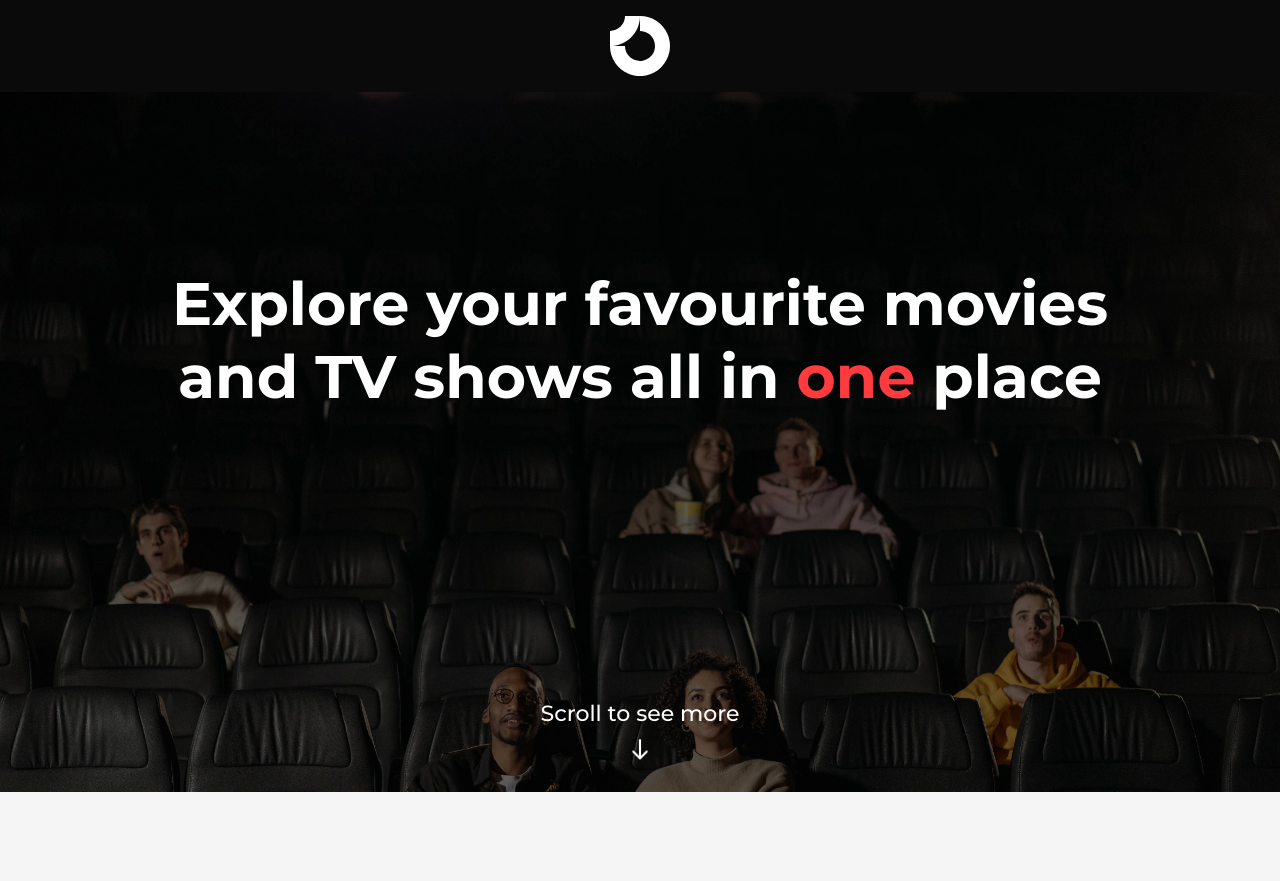
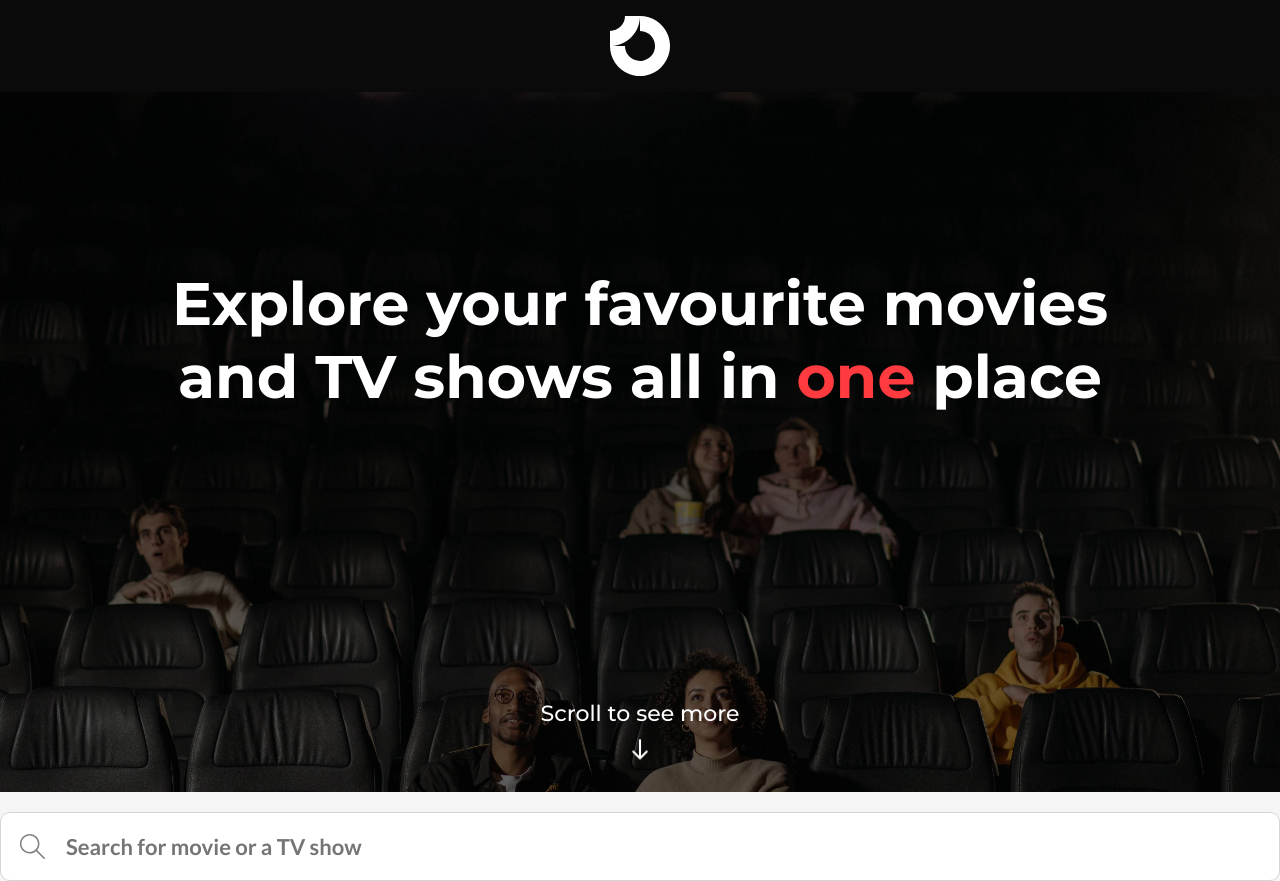
Before and after one commit to dtomicic/movies-website, a Next.js app: page / in a window 1280 px wide. Before the commit the page ends 800 px from the top, so only its background shows below. Built offline with nearby package versions, Linux system fonts and the light colour scheme.

Commit message:
Input box component created

```diff
--- /dev/null
+++ b/components/Icons/MagnifierIcon/index.tsx
@@ -0,0 +1,31 @@
+import { MagnifierIconStyled } from "./style";
+
+const MagnifierIcon = () => {
+
+	return (
+		<MagnifierIconStyled>
+			<svg
+				width="15"
+				height="15"
+				viewBox="0 0 15 15"
+				fill="none"
+				xmlns="http://www.w3.org/2000/svg"
+			>
+				<g clip-path="url(#clip0_10_64)">
+					<path
+						d="M14.8628 14.1949L10.3082 9.61241C11.1571 8.59569 11.6687 7.28764 11.6687 5.85936C11.6687 2.62334 9.04534 -1.52588e-05 5.80933 -1.52588e-05C2.57331 -1.52588e-05 -0.0500488 2.62334 -0.0500488 5.85936C-0.0500488 9.09538 2.57331 11.7187 5.80933 11.7187C7.27956 11.7187 8.62253 11.1759 9.65144 10.2811L14.1997 14.858C14.3828 15.041 14.6797 15.041 14.8628 14.858C15.0456 14.6749 15.0456 14.3782 14.8628 14.1949H14.8628ZM5.80933 10.789C3.08683 10.789 0.879717 8.58186 0.879717 5.85936C0.879717 3.13686 3.08683 0.92975 5.80933 0.92975C8.53183 0.92975 10.7389 3.13686 10.7389 5.85936C10.7389 8.58186 8.53183 10.789 5.80933 10.789Z"
+						fill="black"
+						fill-opacity="0.5"
+					/>
+				</g>
+				<defs>
+					<clipPath id="clip0_10_64">
+						<rect width="15" height="15" fill="white" />
+					</clipPath>
+				</defs>
+			</svg>
+		</MagnifierIconStyled>
+	);
+};
+
+export default MagnifierIcon;
--- /dev/null
+++ b/components/Icons/MagnifierIcon/style.ts
@@ -0,0 +1,5 @@
+import styled from "styled-components";
+
+export const MagnifierIconStyled = styled.div`
+    display: flex;
+`;
--- /dev/null
+++ b/components/InputBox/index.tsx
@@ -0,0 +1,31 @@
+import MagnifierIcon from "../Icons/MagnifierIcon";
+import { InputBoxStyled } from "./style";
+
+interface IInputBoxProps {
+	type: string;
+	placeholder?: string;
+	value?: string;
+	onChange?: (e: React.ChangeEvent<HTMLInputElement>) => void;
+	onSubmit?: (e: React.FormEvent<HTMLFormElement>) => void;
+}
+
+const InputBox = (props: IInputBoxProps) => {
+	const { type, placeholder, value, onChange, onSubmit } = props;
+	return (
+		<InputBoxStyled onSubmit={onSubmit}>
+			<div className="input-container">
+				<button type="submit">
+					<MagnifierIcon />
+				</button>
+				<input
+					type={type}
+					placeholder={placeholder || ""}
+					value={value}
+					onChange={onChange}
+				/>
+			</div>
+		</InputBoxStyled>
+	);
+};
+
+export default InputBox;
--- /dev/null
+++ b/components/InputBox/style.ts
@@ -0,0 +1,81 @@
+import { colors, sizes } from "@/styles/styles";
+import styled from "styled-components";
+
+export const InputBoxStyled = styled.form`
+	display: flex;
+	margin-top: 20px;
+	width: 100%;
+
+	div {
+		position: relative;
+		display: flex;
+		width: 100%;
+		justify-content: center;
+		align-items: center;
+
+		button {
+			position: absolute;
+			left: 15px;
+			background-color: transparent;
+			border: none;
+
+            &:hover {
+                cursor: pointer;
+            }
+
+            @media (min-width: ${sizes.tablet}) {
+                left: 20px;
+
+                svg {
+                    width: 20px;
+                    height: 20px;
+                }
+            }
+
+            @media (min-width: ${sizes.desktop}) {
+                svg {
+                    width: 25px;
+                    height: 25px;
+                }
+            }
+		}
+
+		input {
+			width: 100%;
+            font-family: 'Lato', sans-serif;
+            font-weight: 600;
+			padding: 10px 40px;
+            border: 1px solid #D5D5D5;
+            border-radius: 10px;
+            transition: all 0.3s ease-in-out;
+
+			&::placeholder {
+				font-weight: 700;
+				font-size: 14px;
+			}
+
+            &:focus {
+                outline: none;
+                border: 1px solid ${colors.primary};
+            }
+
+            @media (min-width: ${sizes.tablet}) {
+                padding: 15px 60px;
+                font-size: 16px;
+
+                &::placeholder {
+                    font-size: 16px;
+                }
+            }
+
+            @media (min-width: ${sizes.tablet}) {
+                padding: 20px 65px;
+                font-size: 22px;
+
+                &::placeholder {
+                    font-size: 22px;
+                }
+            }
+		}
+	}
+`;
--- a/pages/index.tsx
+++ b/pages/index.tsx
@@ -1,9 +1,11 @@
 import Banner from "@/components/Banner";
+import InputBox from "@/components/InputBox";
 
 export default function Home() {
 	return (
 		<>
 			<Banner />
+			<InputBox type={"text"} placeholder={"Search for movie or a TV show"} />
 		</>
 	);
 }
```
